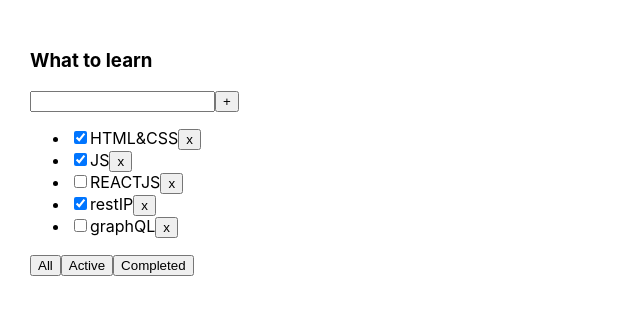
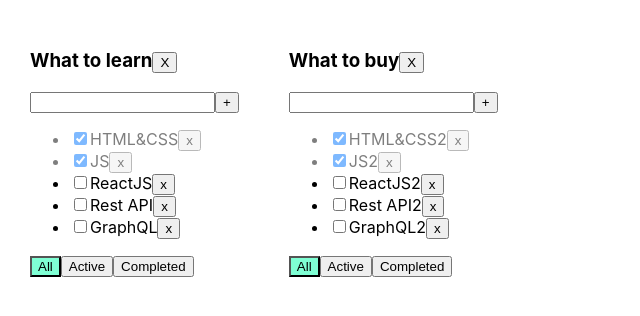
Before and after one commit to SHDGMSQ/Todolist_DopLessons, a React (Create React App) app: page / in a window 1280 px wide. Shown: the top 316 px of the page, without its empty margins (0-640 px from the left). Built offline with nearby package versions, Linux system fonts and the light colour scheme.

Commit message:
After 5 lesson

```diff
--- a/src/App.css
+++ b/src/App.css
@@ -6,3 +6,19 @@
 .App > div {
   margin-right: 50px;
 }
+
+.error {
+  border: red 1px solid;
+}
+
+.error-message {
+  color: red;
+}
+
+.active-filter {
+  background-color: aquamarine;
+}
+
+.is-done {
+  opacity: 0.5;
+}
--- a/src/App.tsx
+++ b/src/App.tsx
@@ -5,9 +5,15 @@
 
 
 export type FilterValuesType = 'all' | 'active' | 'completed'
+export type TodolistsType = {
+    id: string
+    title: string
+    filter: FilterValuesType
+}
 
 const App = () => {
 
+/*
     let [filter, setFilter] = useState<FilterValuesType>('all')
 
     let [tasks, setTasks] = useState([
@@ -17,38 +23,76 @@
         {id: v1(), title: "restIP", isDone: true},
         {id: v1(), title: "graphQL", isDone: false},
     ])
+*/
 
-    const removeTask = (id: string) => {
-        let newTask = tasks.filter(t => t.id !== id)
-        setTasks(newTask)
+    let todolistID1=v1();
+    let todolistID2=v1();
+
+    let [todolists, setTodolists] = useState<Array<TodolistsType>>([
+        {id: todolistID1, title: 'What to learn', filter: 'all'},
+        {id: todolistID2, title: 'What to buy', filter: 'all'},
+    ])
+
+    let [tasks, setTasks] = useState({
+        [todolistID1]:[
+            {id: v1(), title: "HTML&CSS", isDone: true},
+            {id: v1(), title: "JS", isDone: true},
+            {id: v1(), title: "ReactJS", isDone: false},
+            {id: v1(), title: "Rest API", isDone: false},
+            {id: v1(), title: "GraphQL", isDone: false},
+        ],
+        [todolistID2]:[
+            {id: v1(), title: "HTML&CSS2", isDone: true},
+            {id: v1(), title: "JS2", isDone: true},
+            {id: v1(), title: "ReactJS2", isDone: false},
+            {id: v1(), title: "Rest API2", isDone: false},
+            {id: v1(), title: "GraphQL2", isDone: false},
+        ]
+    });
+
+    const removeTask = (todolistID: string ,id: string) => {
+        setTasks({...tasks, [todolistID]:tasks[todolistID].filter( f => f.id !== id )})
     }
-    const addTask = (title:string) => {
-        let task = {id: v1(), title: title, isDone: true }
-        let newTask = [task, ...tasks]
-        setTasks(newTask)
+    const addTask = (todolistID: string ,title:string) => {
+        let newTask = {id: v1(), title: title, isDone: false }
+        setTasks({...tasks, [todolistID]:[newTask,...tasks[todolistID]]})
     }
-
-    let tasksForTodolist = tasks
-
-    if (filter === 'active')
-        tasksForTodolist = tasks.filter(t => t.isDone === false)
-    if (filter === 'completed')
-        tasksForTodolist = tasks.filter(t => t.isDone === true)
-
-    const changeTasks = (value: FilterValuesType) => {
-        setFilter(value)
+    const changeTasks = (todolistID: string, value: FilterValuesType) => {
+        setTodolists(todolists.map( m => m.id === todolistID? {...m, filter:value}: m ))
+    }
+    const changeStatus = (todolistID: string, taskId: string, isDone: boolean) => {
+        setTasks({...tasks, [todolistID]:tasks[todolistID].map( m => m.id === taskId? {...m, isDone}: m )})
+    }
+    const removeTodolist = (todolistID: string) => {
+        setTodolists(todolists.filter( f => f.id !== todolistID ))
+        delete tasks[todolistID]
+        console.log(tasks)
     }
 
     return (
         <div className="App">
+            {todolists.map( m => {
+                let tasksForTodolist = tasks[m.id]
+                if (m.filter === 'active')
+                    tasksForTodolist = tasks[m.id].filter(t => t.isDone === false)
+                if (m.filter === 'completed')
+                    tasksForTodolist = tasks[m.id].filter(t => t.isDone === true)
+                return (
                     <TodoList
-              title="What to learn"
+                        title={m.title}
                         tasks={tasksForTodolist}
                         removeTask={removeTask}
                         changeTasks={changeTasks}
                         addTask={addTask}
+                        todolistID={m.id}
+                        filter={m.filter}
+                        changeTaskStatus={changeStatus}
+                        removeTodolist={removeTodolist}
 
                     />
+                )
+            } )}
+
         </div>
     );
 }
--- a/src/TodoList.tsx
+++ b/src/TodoList.tsx
@@ -7,63 +7,88 @@
     title: string
     isDone: boolean
 }
+
 type PropsType = {
     title: string
     tasks: Array<TaskType>
-    removeTask: (id: string) => void
-    changeTasks: (value: FilterValuesType) => void
-    addTask: (title: string) => void
+    removeTask: (todolistID: string, id: string) => void
+    changeTasks: (todolistID: string, value: FilterValuesType) => void
+    addTask: (todolistID: string, title: string) => void
+    todolistID: string
+    filter: FilterValuesType
+    changeTaskStatus: (todolistID: string, taskId: string, isDone: boolean) => void
+    removeTodolist: (todolistID: string) => void
 }
 
 function TodoList(props: PropsType) {
 
     let [title, setTitle] = useState("")
+    let [error, setError] = useState<string | null>(null)
 
     const addTask = () => {
-        props.addTask(title)
+        if (title === ''){
+            setError('Title is required')
+            return
+        } else{
+        props.addTask(props.todolistID, title.trim())
         setTitle("")
+    }}
+    const onChangeInput = (e: ChangeEvent<HTMLInputElement>) => {
+        setError(null)
+        setTitle(e.currentTarget.value)
     }
-    const onChangeInput = (e: ChangeEvent<HTMLInputElement>) => setTitle(e.currentTarget.value)
     const enterInput = (e: KeyboardEvent<HTMLInputElement>) => {
         if (e.key === "Enter")
             return addTask();
     }
-    const onClickAllHandler = () => props.changeTasks('all')
-    const onClickActiveHandler = () => props.changeTasks('active')
-    const onClickCompletedHandler = () => props.changeTasks('completed')
-
+    const onClickAllHandler = () => props.changeTasks(props.todolistID, 'all')
+    const onClickActiveHandler = () => props.changeTasks(props.todolistID, 'active')
+    const onClickCompletedHandler = () => props.changeTasks(props.todolistID, 'completed')
+    const onClickRemoveHandler = () => props.removeTodolist(props.todolistID)
 
     return (
         <div>
-            <h3>{props.title}</h3>
+            <h3>
+                {props.title}
+                <button onClick={onClickRemoveHandler}>X</button>
+            </h3>
             <div>
-                <input value={title}
+                <input className={error? 'error': ''}
+                        value={title}
                        onChange={onChangeInput}
                        onKeyPress={enterInput}
                 />
                 <button onClick={addTask}>+</button>
+                <div className={error? 'error-message': ''}>{error}</div>
             </div>
             <ul>
                 {
                     props.tasks.map(t => {
 
-                        const removeTaskHandler = () => props.removeTask(t.id)
-
-                        return <li key={t.id}>
-                            <input type='checkbox' checked={t.isDone}/>
+                        const removeTaskHandler = () => props.removeTask(props.todolistID, t.id)
+                        const onChangeHandler = (e: ChangeEvent<HTMLInputElement>) => props.changeTaskStatus(props.todolistID, t.id, e.currentTarget.checked)
+                        return <li key={t.id}
+                                   className={t.isDone ? 'is-done' : ''}>
+                            <input onChange={onChangeHandler}
+                                   type='checkbox'
+                                   checked={t.isDone}/>
                             <span>{t.title}</span>
                             <button onClick={removeTaskHandler}>x
                             </button>
                         </li>
                     })
                 }
-
-
             </ul>
             <div>
-                <button onClick={onClickAllHandler}>All</button>
-                <button onClick={onClickActiveHandler}>Active</button>
-                <button onClick={onClickCompletedHandler}>Completed</button>
+                <button className={props.filter === 'all' ? 'active-filter' : ''}
+                        onClick={onClickAllHandler}>All
+                </button>
+                <button className={props.filter === 'active' ? 'active-filter' : ''}
+                        onClick={onClickActiveHandler}>Active
+                </button>
+                <button className={props.filter === 'completed' ? 'active-filter' : ''}
+                        onClick={onClickCompletedHandler}>Completed
+                </button>
             </div>
         </div>
     );
```
Lines whose indentation alone changed are shown as unchanged.
